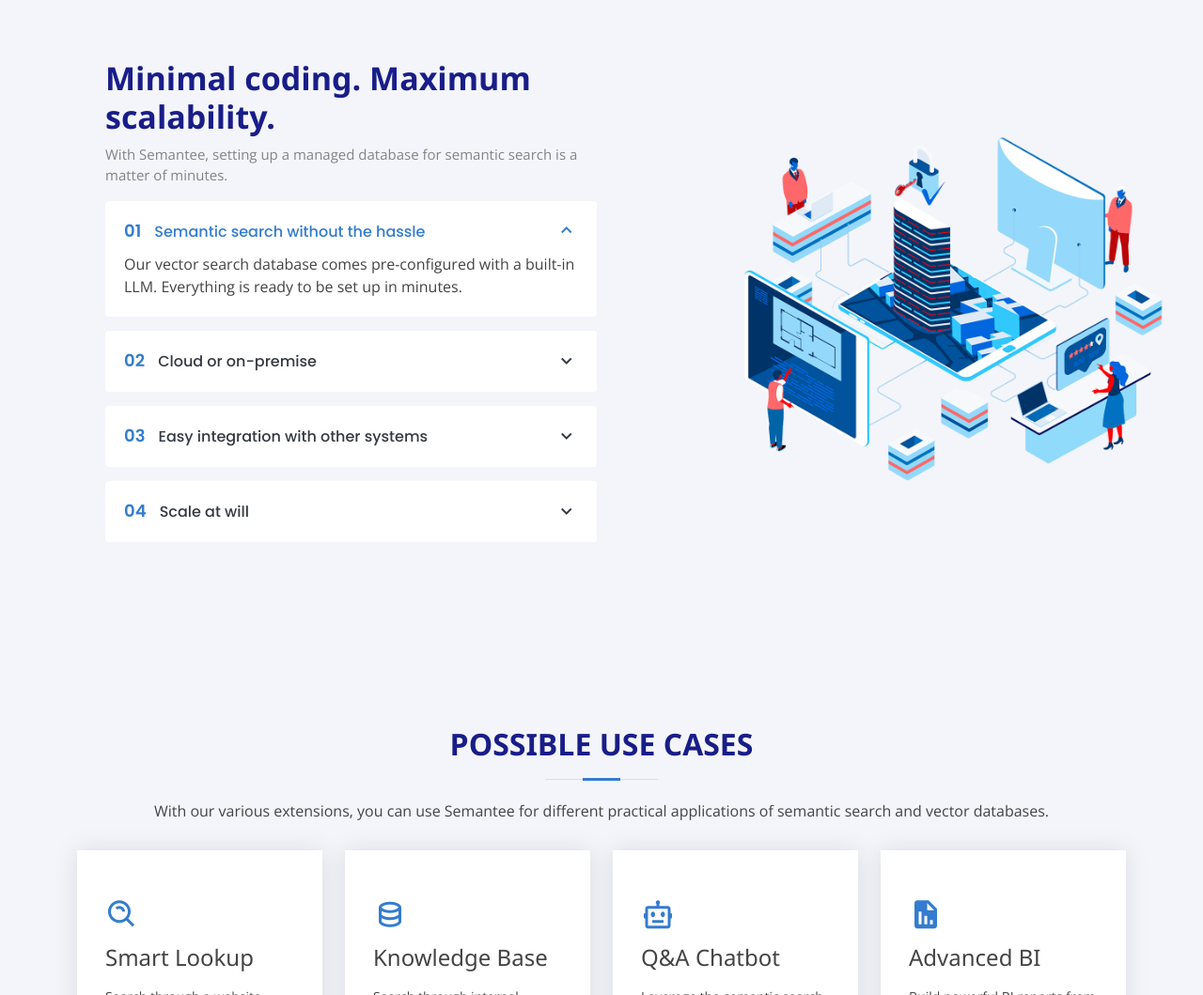
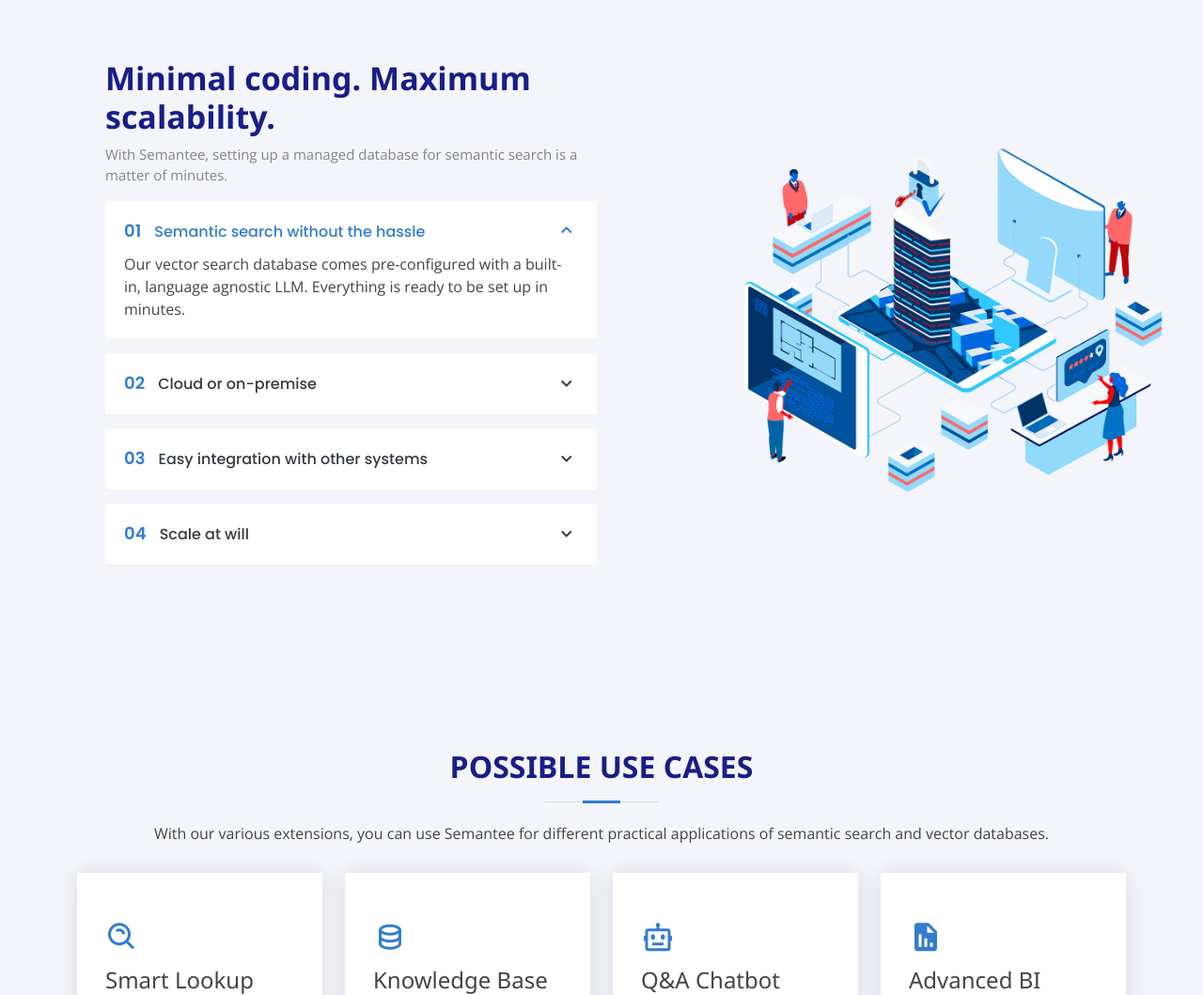
Before and after one commit to SemanteeAI/website, a plain HTML site: page index.html in a window 1280 px wide. Shown: the part 697-1756 px from the top of the page at 94% size. Drawn offline with nearby package versions, Linux system fonts and the light colour scheme.

Commit message:
update main

```diff
--- a/index.html
+++ b/index.html
@@ -98,7 +98,7 @@
                   <a data-bs-toggle="collapse" class="collapse" data-bs-target="#accordion-list-1"><span>01</span> Semantic search without the hassle <i class="bx bx-chevron-down icon-show"></i><i class="bx bx-chevron-up icon-close"></i></a>
                   <div id="accordion-list-1" class="collapse show" data-bs-parent=".accordion-list">
                     <p>
-                      Our vector search database comes pre-configured with a built-in LLM. Everything is ready to be set up in minutes.
+                      Our vector search database comes pre-configured with a built-in, language agnostic LLM. Everything is ready to be set up in minutes.
                     </p>
                   </div>
                 </li>
```
